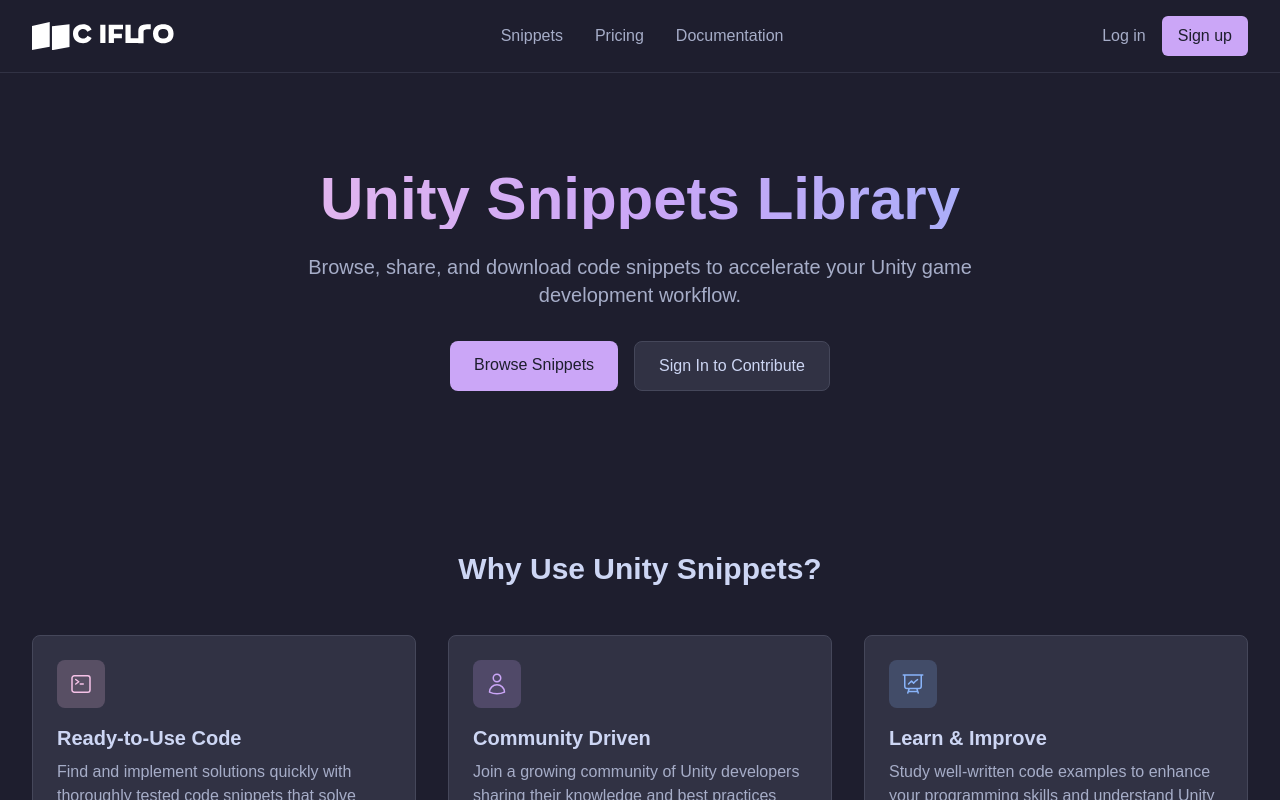
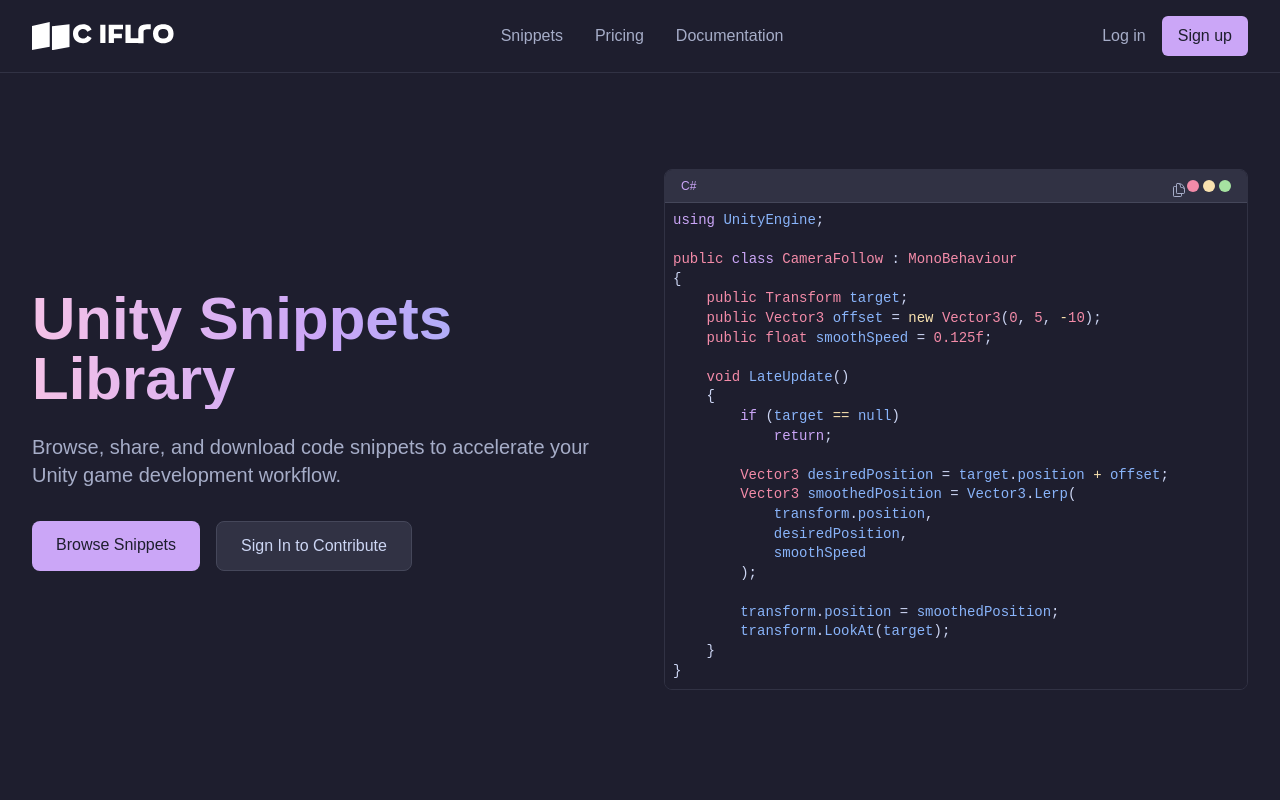
Before and after one commit to UnitySnippets/project-web, a Next.js app in the folder frontend/: page / in a window 1280 px wide. Shown: the top 800 px of the page. Built offline with nearby package versions, Linux system fonts and the light colour scheme.

Commit message:
Add CodeBlock to homepage hero section

```diff
--- a/frontend/app/page.tsx
+++ b/frontend/app/page.tsx
@@ -1,6 +1,33 @@
 import Link from 'next/link';
 import Header from './components/Header';
 import Footer from './components/Footer';
+import CodeBlock from './components/CodeBlock';
+
+// Example Unity C# camera follow script for the hero section
+const cameraFollowCode = `using UnityEngine;
+
+public class CameraFollow : MonoBehaviour
+{
+    public Transform target;
+    public Vector3 offset = new Vector3(0, 5, -10);
+    public float smoothSpeed = 0.125f;
+
+    void LateUpdate()
+    {
+        if (target == null)
+            return;
+
+        Vector3 desiredPosition = target.position + offset;
+        Vector3 smoothedPosition = Vector3.Lerp(
+            transform.position,
+            desiredPosition,
+            smoothSpeed
+        );
+
+        transform.position = smoothedPosition;
+        transform.LookAt(target);
+    }
+}`;
 
 export default function Home() {
   return (
@@ -9,14 +36,15 @@
 
       {/* Hero Section */}
       <section className="py-16 md:py-24 px-4 sm:px-6 lg:px-8 max-w-7xl mx-auto">
-        <div className="text-center">
+        <div className="grid md:grid-cols-2 gap-12 items-center">
+          <div>
             <h1 className="text-4xl md:text-5xl lg:text-6xl font-bold mb-6 bg-gradient-to-r from-[#f5c2e7] via-[#cba6f7] to-[#89b4fa] text-transparent bg-clip-text">
               Unity Snippets Library
             </h1>
-          <p className="text-xl max-w-3xl mx-auto mb-8 text-[#a6adc8]">
+            <p className="text-xl mb-8 text-[#a6adc8]">
               Browse, share, and download code snippets to accelerate your Unity game development workflow.
             </p>
-          <div className="flex flex-col sm:flex-row justify-center gap-4">
+            <div className="flex flex-col sm:flex-row gap-4">
               <Link
                 href="/snippets"
                 className="px-6 py-3 bg-[#cba6f7] text-[#1e1e2e] font-medium rounded-lg hover:bg-[#f5c2e7] transition-colors duration-300"
@@ -30,6 +58,15 @@
                 Sign In to Contribute
               </Link>
             </div>
+          </div>
+          <div className="hidden md:block">
+            <CodeBlock code={cameraFollowCode} language="csharp" />
+          </div>
+        </div>
+
+        {/* Mobile version of code block */}
+        <div className="md:hidden mt-8">
+          <CodeBlock code={cameraFollowCode} language="csharp" />
         </div>
       </section>
 
```
Lines whose indentation alone changed are shown as unchanged.
